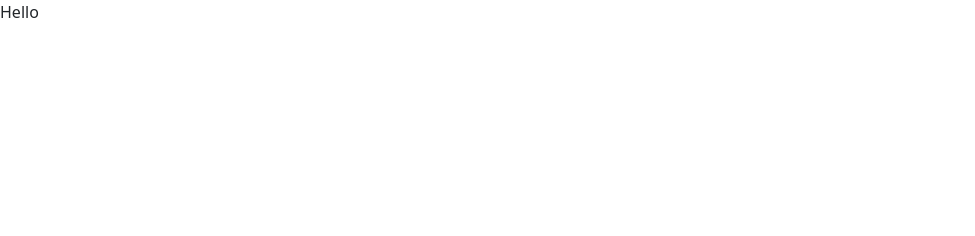
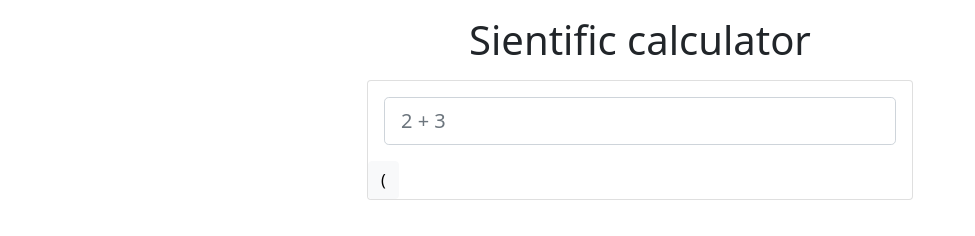
Before and after one commit to Denis-Kotlyarov/scientific-calculator-live, a plain HTML site: page scr/index.html in a window 1280 px wide. Shown: the whole page, without its empty margins (0-975 px from the left). Drawn offline with nearby package versions, Linux system fonts and the light colour scheme.

Commit message:
add first button

```diff
--- a/scr/index.html
+++ b/scr/index.html
@@ -7,7 +7,30 @@
         <title>Calculator</title>
     </head>
     <body>
-        <div>Hello</div>
+        <div class="container">
+            <h1 class="text-center my-3">Sientific calculator</h1>
+            <div class="row">
+                <div class="col-12 col-lg-6 offset-lg-3">
+                    <div class="card">
+                        <div class="card-body">
+                            <input
+                                id="calc-display"
+                                readonly
+                                class="form-control form-control-lg bg-white"
+                                type="text"
+                                placeholder="2 + 3"
+                            >
+                        </div>
+
+                        <div class="row">
+                            <div class="col-3">
+                                <button type="button" class="btn btn-light">(</button>
+                            </div>
+                        </div>
+                    </div>
+                </div>
+            </div>
+        </div>
 
         <script src="https://cdn.jsdelivr.net/npm/bootstrap@5.0.2/dist/js/bootstrap.bundle.min.js" integrity="sha384-MrcW6ZMFYlzcLA8Nl+NtUVF0sA7MsXsP1UyJoMp4YLEuNSfAP+JcXn/tWtIaxVXM" crossorigin="anonymous"></script>
     </body>
```
